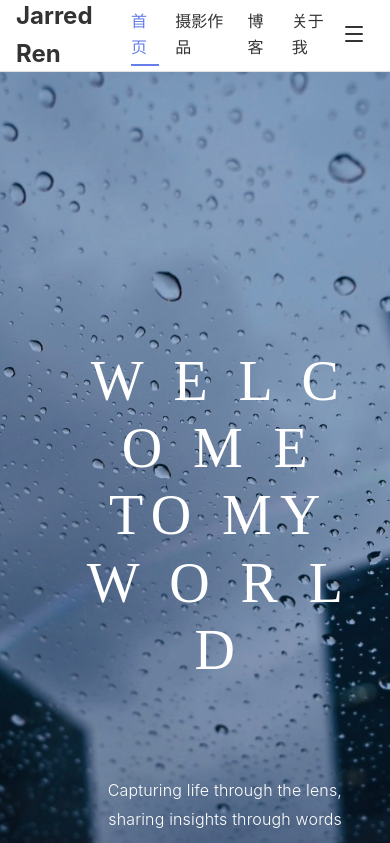
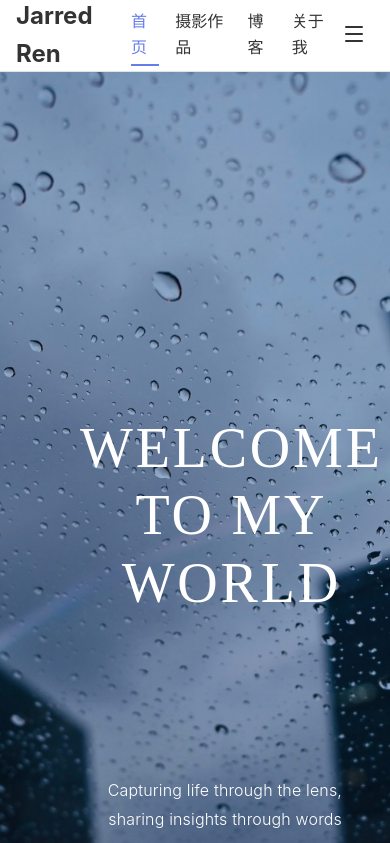
Before and after one commit to JarredRbw/Personal-Website, a React (Vite) app: page / in a window 390 px wide. Shown: the top 843 px of the page. Built offline with nearby package versions, Linux system fonts and the light colour scheme.

Commit message:
Fix title text and adjust letter spacing to reasonable values

```diff
--- a/src/pages/Home.css
+++ b/src/pages/Home.css
@@ -35,14 +35,14 @@
   font-size: 6rem;
   font-weight: 400;
   margin-bottom: 0;
-  letter-spacing: 0.15em;
+  letter-spacing: 0.05em;
   line-height: 1.2;
   font-family: 'Times New Roman', 'Georgia', 'Times', serif;
   text-shadow: none;
 }
 
 .hero-title {
-  letter-spacing: 0.15em !important;
+  letter-spacing: 0.05em !important;
   line-height: 1.2 !important;
   font-weight: 400 !important;
   text-shadow: none !important;
@@ -240,7 +240,7 @@
     font-size: 3.5rem;
     line-height: 1.2;
     font-weight: 400;
-    letter-spacing: 0.15em;
+    letter-spacing: 0.05em;
     text-shadow: none;
     font-family: 'Times New Roman', 'Georgia', 'Times', serif;
   }
@@ -249,7 +249,7 @@
     font-size: 3.5rem !important;
     line-height: 1.2 !important;
     font-weight: 400 !important;
-    letter-spacing: 0.15em !important;
+    letter-spacing: 0.05em !important;
     text-shadow: none !important;
     font-family: 'Times New Roman', 'Georgia', 'Times', serif !important;
   }
--- a/src/pages/Home.jsx
+++ b/src/pages/Home.jsx
@@ -79,7 +79,7 @@ const Home = () => {
           animate="visible"
         >
           <motion.h1 className="hero-title" variants={itemVariants}>
-            W E L C O M E TO MY W O R L D
+            WELCOME TO MY WORLD
           </motion.h1>
         </motion.div>
 
```
